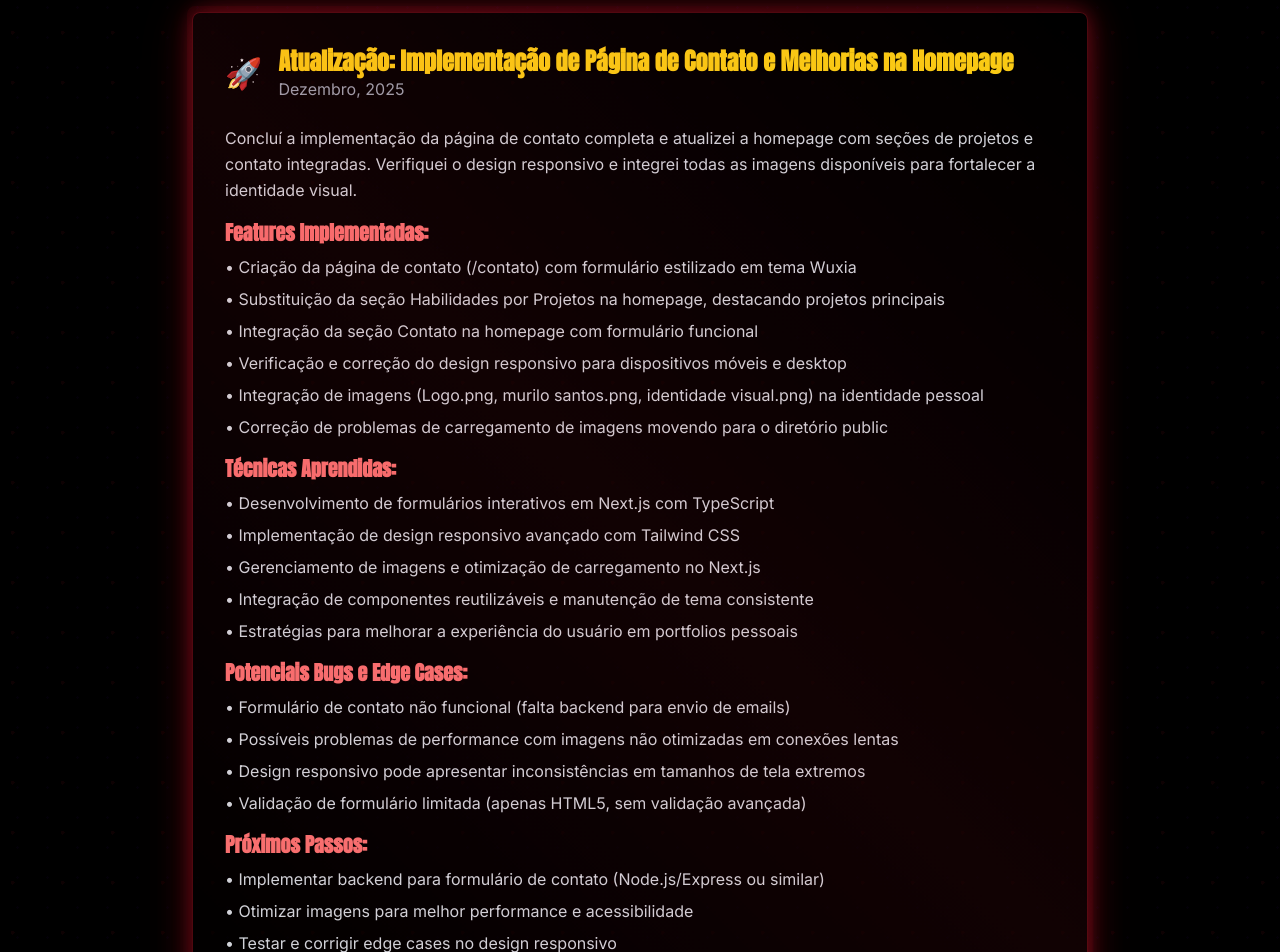
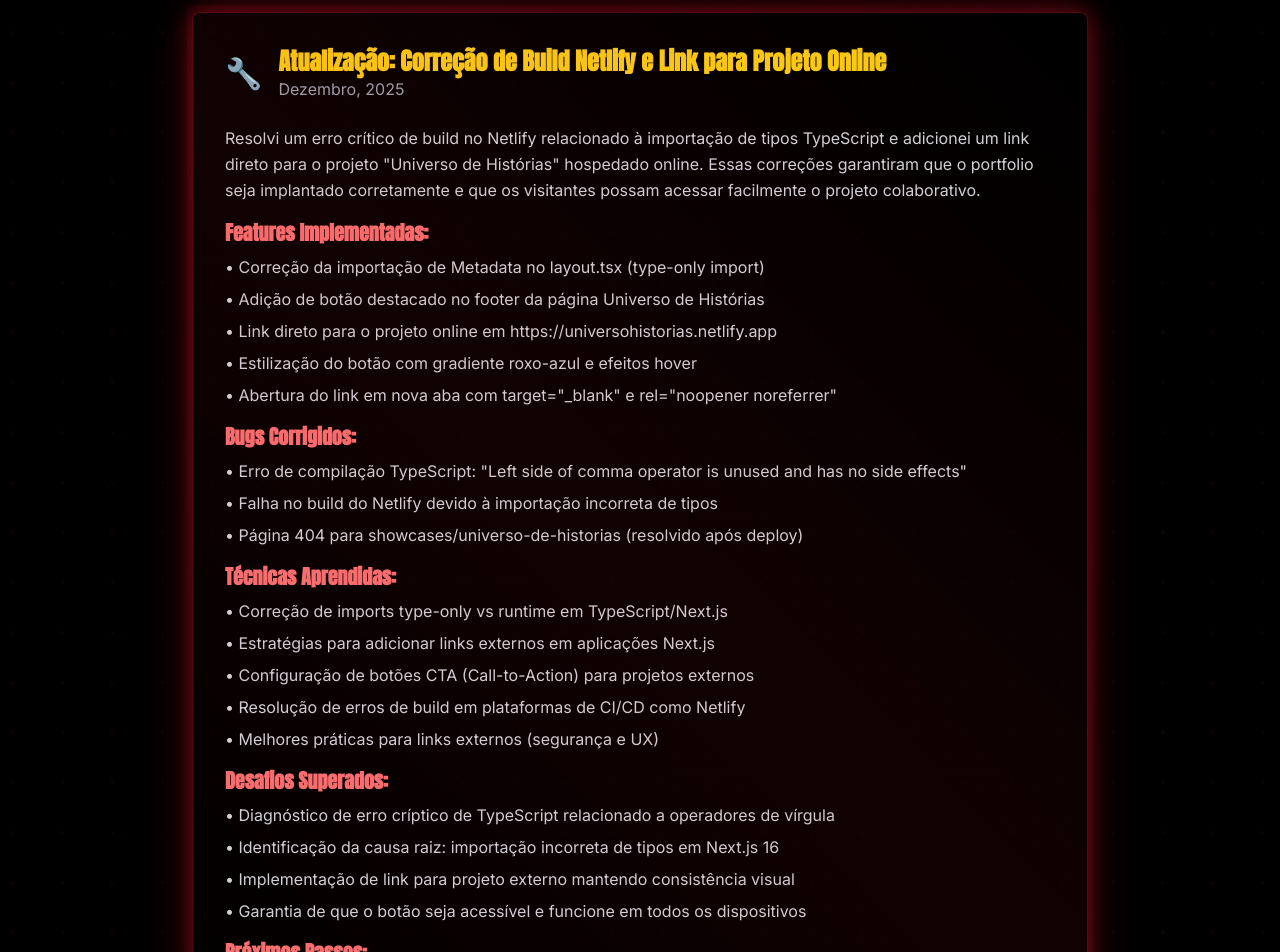
Before and after one commit to murilobsantos/portfoli-novo, a Next.js app: page /devlog in a window 1280 px wide. Shown: the part 280-1232 px from the top of the page. Built offline with nearby package versions, Linux system fonts and the light colour scheme.

Commit message:
update devlog

```diff
--- a/src/app/devlog/page.tsx
+++ b/src/app/devlog/page.tsx
@@ -18,6 +18,58 @@ export default function DevlogPage() {
 
         <main className="space-y-8">
           {/* Latest Devlog Entry */}
+          <article className="wuxia-border wuxia-glow rounded-lg p-8 bg-black/50">
+            <div className="flex items-center gap-4 mb-6">
+              <div className="text-3xl">🔧</div>
+              <div>
+                <h3 className="text-2xl font-bold text-yellow-400">Atualização: Correção de Build Netlify e Link para Projeto Online</h3>
+                <time className="text-gray-400">Dezembro, 2025</time>
+              </div>
+            </div>
+            <div className="prose prose-lg prose-invert max-w-none">
+              <p className="text-gray-300 leading-relaxed mb-4">
+                Resolvi um erro crítico de build no Netlify relacionado à importação de tipos TypeScript e adicionei um link direto para o projeto "Universo de Histórias" hospedado online. Essas correções garantiram que o portfolio seja implantado corretamente e que os visitantes possam acessar facilmente o projeto colaborativo.
+              </p>
+              <h4 className="text-xl font-bold text-red-400 mb-2">Features Implementadas:</h4>
+              <ul className="text-gray-300 space-y-2 mb-4">
+                <li>• Correção da importação de Metadata no layout.tsx (type-only import)</li>
+                <li>• Adição de botão destacado no footer da página Universo de Histórias</li>
+                <li>• Link direto para o projeto online em https://universohistorias.netlify.app</li>
+                <li>• Estilização do botão com gradiente roxo-azul e efeitos hover</li>
+                <li>• Abertura do link em nova aba com target="_blank" e rel="noopener noreferrer"</li>
+              </ul>
+              <h4 className="text-xl font-bold text-red-400 mb-2">Bugs Corrigidos:</h4>
+              <ul className="text-gray-300 space-y-2 mb-4">
+                <li>• Erro de compilação TypeScript: "Left side of comma operator is unused and has no side effects"</li>
+                <li>• Falha no build do Netlify devido à importação incorreta de tipos</li>
+                <li>• Página 404 para showcases/universo-de-historias (resolvido após deploy)</li>
+              </ul>
+              <h4 className="text-xl font-bold text-red-400 mb-2">Técnicas Aprendidas:</h4>
+              <ul className="text-gray-300 space-y-2 mb-4">
+                <li>• Correção de imports type-only vs runtime em TypeScript/Next.js</li>
+                <li>• Estratégias para adicionar links externos em aplicações Next.js</li>
+                <li>• Configuração de botões CTA (Call-to-Action) para projetos externos</li>
+                <li>• Resolução de erros de build em plataformas de CI/CD como Netlify</li>
+                <li>• Melhores práticas para links externos (segurança e UX)</li>
+              </ul>
+              <h4 className="text-xl font-bold text-red-400 mb-2">Desafios Superados:</h4>
+              <ul className="text-gray-300 space-y-2 mb-4">
+                <li>• Diagnóstico de erro críptico de TypeScript relacionado a operadores de vírgula</li>
+                <li>• Identificação da causa raiz: importação incorreta de tipos em Next.js 16</li>
+                <li>• Implementação de link para projeto externo mantendo consistência visual</li>
+                <li>• Garantia de que o botão seja acessível e funcione em todos os dispositivos</li>
+              </ul>
+              <h4 className="text-xl font-bold text-red-400 mb-2">Próximos Passos:</h4>
+              <ul className="text-gray-300 space-y-2">
+                <li>• Adicionar mais links para projetos online conforme eles forem lançados</li>
+                <li>• Implementar sistema de notificações para atualizações de projetos</li>
+                <li>• Melhorar analytics para rastrear cliques em links externos</li>
+                <li>• Explorar integração com plataformas de hosting para deploy automático</li>
+              </ul>
+            </div>
+          </article>
+
+          {/* Previous Latest Devlog Entry */}
           <article className="wuxia-border wuxia-glow rounded-lg p-8 bg-black/50">
             <div className="flex items-center gap-4 mb-6">
               <div className="text-3xl">🚀</div>
@@ -307,7 +359,7 @@ export default function DevlogPage() {
               <div className="text-3xl">🚀</div>
               <div>
                 <h3 className="text-2xl font-bold text-yellow-400">Atualização: Otimização de Imagens e Configurações Next.js</h3>
-                <time className="text-gray-400">Dezembro, 2024</time>
+                <time className="text-gray-400">Dezembro, 2025</time>
               </div>
             </div>
             <div className="prose prose-lg prose-invert max-w-none">
@@ -345,7 +397,7 @@ export default function DevlogPage() {
               <div className="text-3xl">📅</div>
               <div>
                 <h3 className="text-2xl font-bold text-yellow-400">Dia 1: Iniciando a Jornada</h3>
-                <time className="text-gray-400">Ontem, Dezembro 2025</time>
+                <time className="text-gray-400">Outubro, 2025</time>
               </div>
             </div>
             <div className="prose prose-lg prose-invert max-w-none">
```
